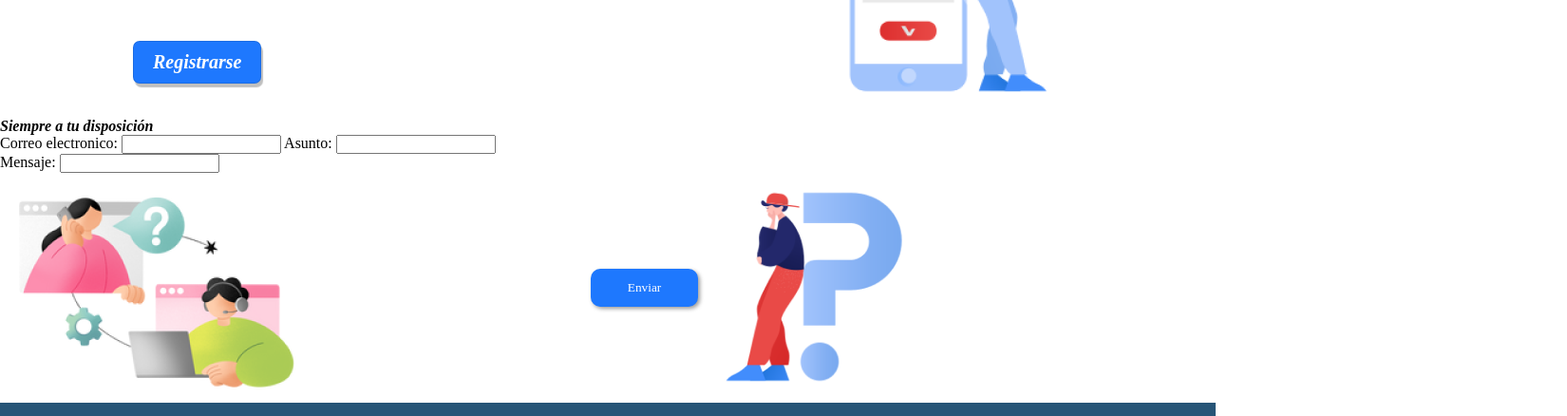
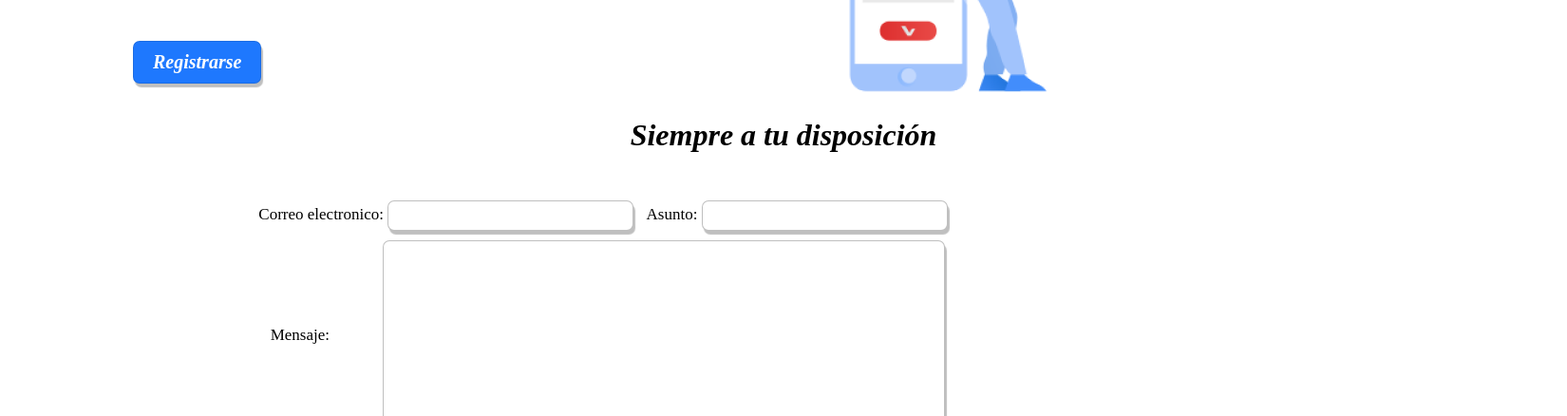
Before and after one commit to Anizito/FastHealth, a plain HTML site: page index.html in a window 1280 px wide. Shown: the part 1410-1848 px from the top of the page at 95% size, 1650 px wide, since content can reach past the window. Drawn offline with Linux system fonts and the light colour scheme.

Commit message:
contacto

```diff
--- a/public/assets/styles/styles.css
+++ b/public/assets/styles/styles.css
@@ -150,7 +150,14 @@ header{
     width: 400px;
     margin-bottom: 50px;
   }
-
+  #fraseContacto{
+    display: inline-block;
+    font-size: 32px;
+    width: 1650px;
+    margin-bottom: 50px;
+    text-align: center;
+    font-style: bold;
+  }
 section h2{
     font-size: 54px;
     margin-top: 0;
@@ -158,6 +165,12 @@ section h2{
 
 .casillas {
     font-size: 15px;
+}
+
+.contacto{
+    font-size: 17px;
+    text-align: center;
+    font-style: bold;
 }
 
 #datos{
@@ -180,6 +193,24 @@ section h2{
     display: flex;
     margin-bottom: 20px;
 }
+#contenido1 input{
+    width: 257px;
+    height: 30px;
+    margin-right: 10px;
+    border-radius: 7px;
+    box-shadow: 2px 4px 1px rgba(0, 0, 0, 0.25);
+    border: 1px solid rgba(0, 0, 0, 0.25);
+    margin-bottom: 10px;
+}
+#contenido2 input{
+    width: 590px;
+    height: 200px;
+    margin-left: 52px;
+    border-radius: 7px;
+    box-shadow: 2px 4px 1px rgba(0, 0, 0, 0.25);
+    border: 1px solid rgba(0, 0, 0, 0.25);
+}
+
 
 #entradas input{
     width: 300px;
@@ -275,6 +306,6 @@ section h2{
 
 }
 #Imagenes_de_contacto img {
-    margin-right: 300px;
+    margin-right: 400px;
 
 }
```
